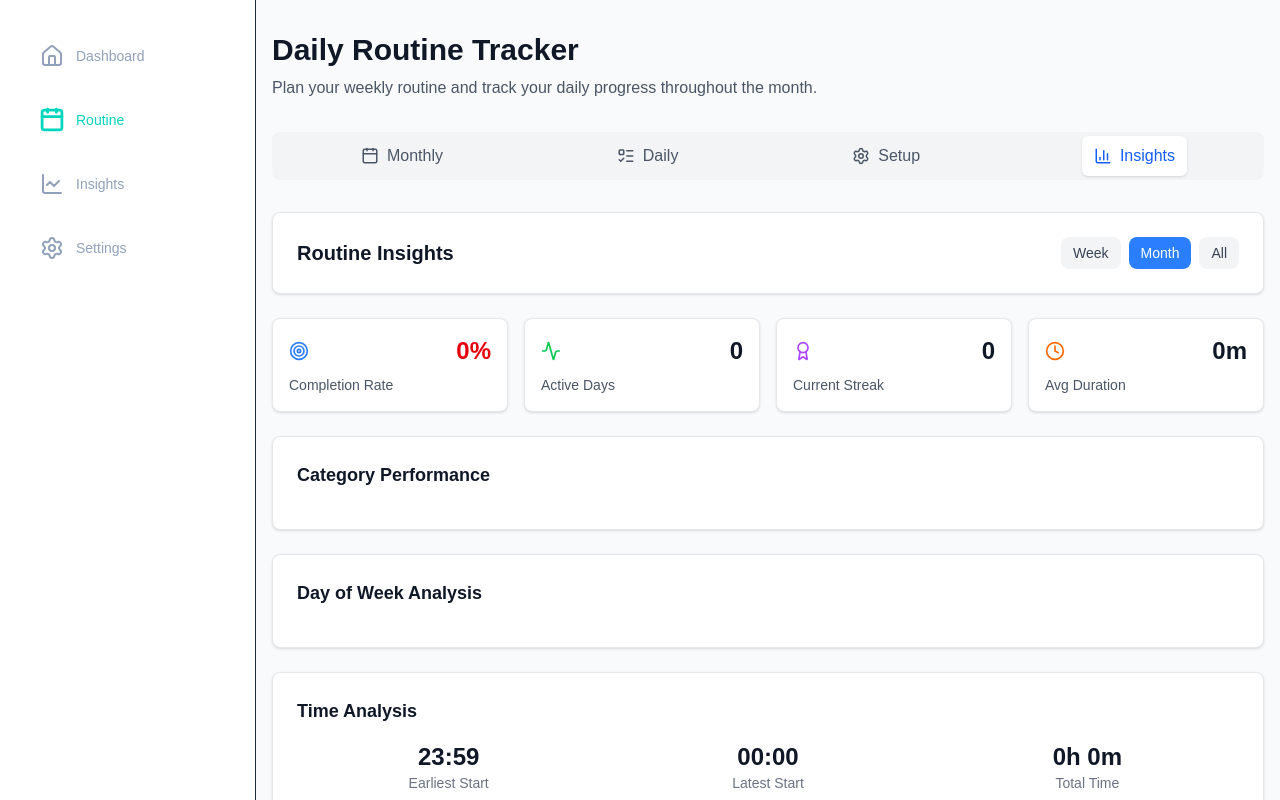
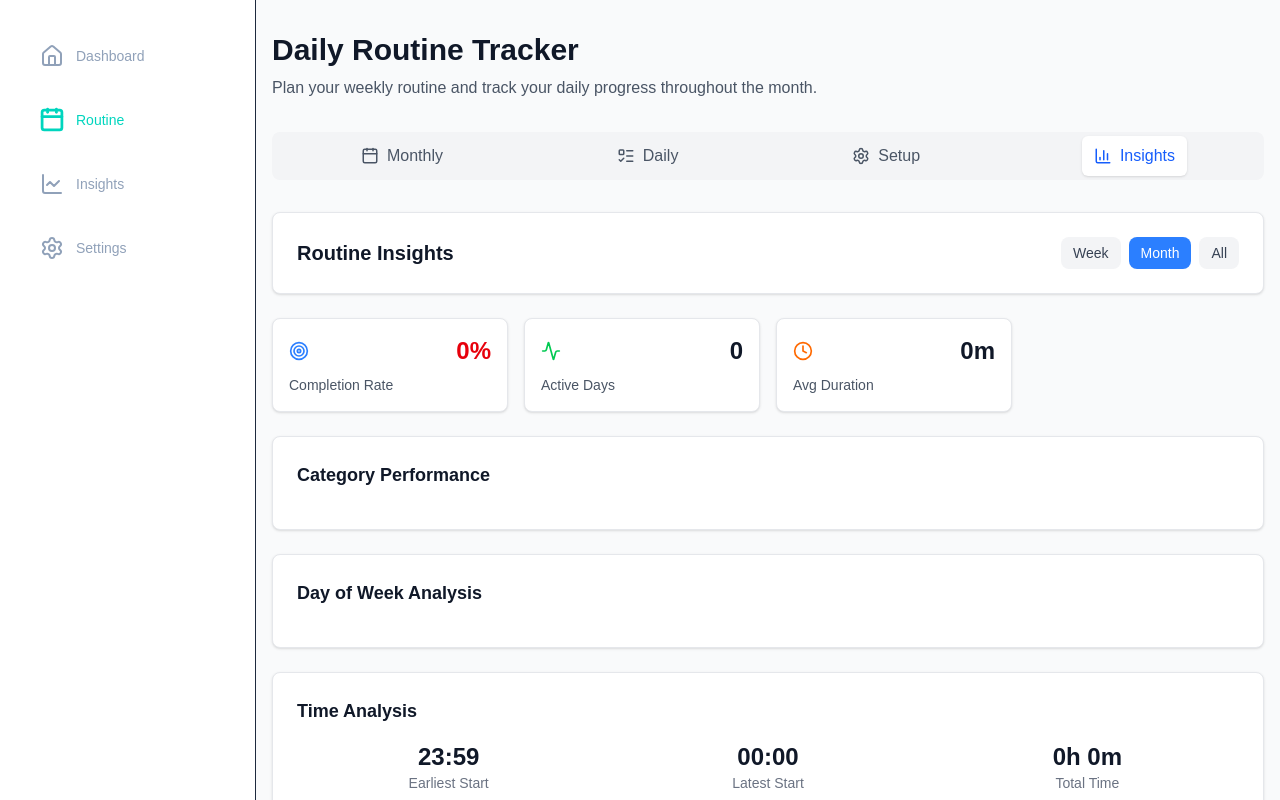
Before and after one commit to TeamLimitless01/aurobindo_hack_wellness_tracker-, a Next.js app: page /routine in a window 1280 px wide. Both pictures are taken after a click on the button "Insights". Shown: the top 800 px of the page. Built offline with nearby package versions, Linux system fonts and the light colour scheme.

Commit message:
feat: add RoutineInsights component to visualize routine performance and completion metrics

```diff
--- a/src/components/RoutineInsights.tsx
+++ b/src/components/RoutineInsights.tsx
@@ -122,7 +122,7 @@ const RoutineInsights: React.FC = () => {
           <div className="text-sm text-gray-600 dark:text-gray-400">Active Days</div>
         </div>
 
-        <div className="bg-white dark:bg-gray-800 rounded-lg shadow-sm border border-gray-200 dark:border-gray-700 p-4">
+    {/*     <div className="bg-white dark:bg-gray-800 rounded-lg shadow-sm border border-gray-200 dark:border-gray-700 p-4">
           <div className="flex items-center justify-between mb-2">
             <Award className="text-purple-500" size={20} />
             <span className="text-2xl font-bold text-gray-900 dark:text-white">
@@ -130,7 +130,7 @@ const RoutineInsights: React.FC = () => {
             </span>
           </div>
           <div className="text-sm text-gray-600 dark:text-gray-400">Current Streak</div>
-        </div>
+        </div> */}
 
         <div className="bg-white dark:bg-gray-800 rounded-lg shadow-sm border border-gray-200 dark:border-gray-700 p-4">
           <div className="flex items-center justify-between mb-2">
@@ -233,12 +233,12 @@ const RoutineInsights: React.FC = () => {
       <div className="bg-white dark:bg-gray-800 rounded-lg shadow-sm border border-gray-200 dark:border-gray-700 p-4 sm:p-6">
         <h3 className="text-lg font-semibold text-gray-900 dark:text-white mb-4">Streak Information</h3>
         <div className="grid grid-cols-1 sm:grid-cols-2 gap-4">
-          <div className="text-center">
+      {/*     <div className="text-center">
             <div className="text-2xl font-bold text-green-600 dark:text-green-400">
               {insights.streakData.currentStreak}
             </div>
             <div className="text-sm text-gray-500 dark:text-gray-400">Current Streak</div>
-          </div>
+          </div> */}
           <div className="text-center">
             <div className="text-2xl font-bold text-purple-600 dark:text-purple-400">
               {insights.streakData.longestStreak}
```
